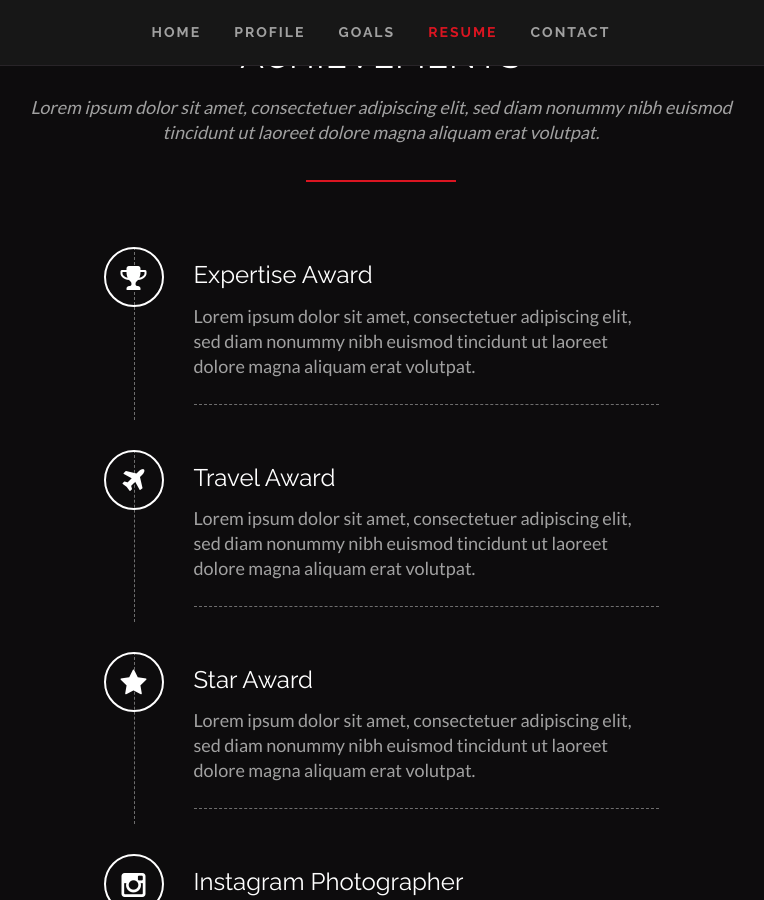
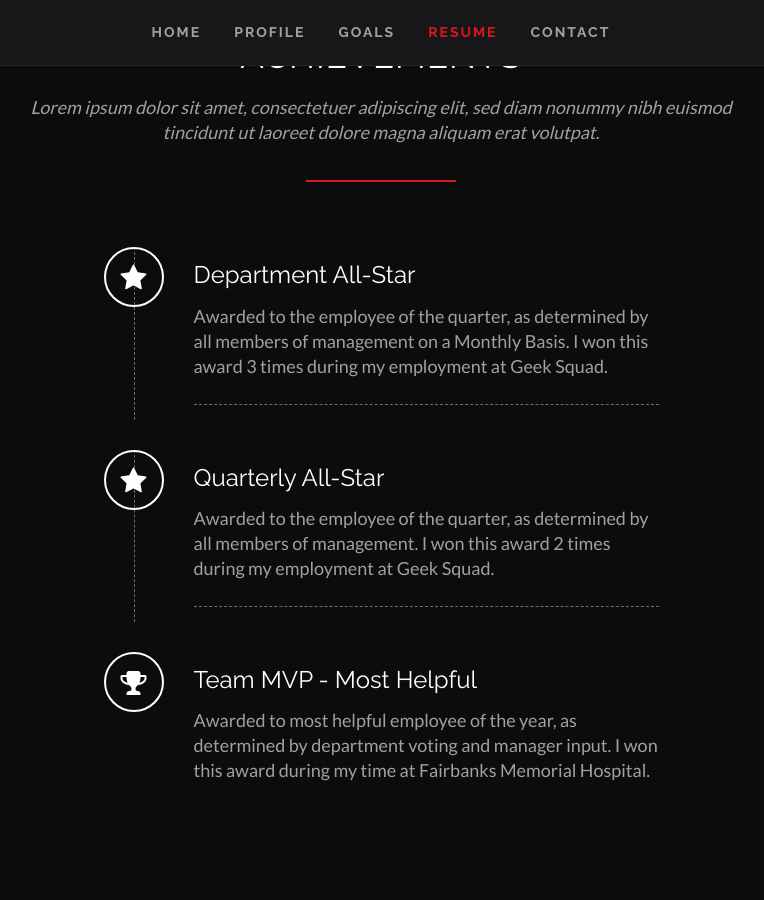
Before and after one commit to clearcareer/AndrewHopp, a Jekyll site: the page built from index.html, in a window 1280 px wide and 900 px high, scrolled down 4161 px. Shown: the whole window, without its empty margins (259-1023 px from the left). Built offline with Jekyll 4.4.1, drawn with Linux system fonts in a browser that asks for light colours; some web fonts are replaced; some of the changed text lies outside the part shown.

Commit message:
Updated '/index.html' via CloudCannon

```diff
--- a/index.html
+++ b/index.html
@@ -62,18 +62,15 @@
   - name: Data Analysis
     level: 80
 achievements:
-  - name: Expertise Award
-    description: 'Lorem ipsum dolor sit amet, consectetuer adipiscing elit, sed diam nonummy nibh euismod tincidunt ut laoreet dolore magna aliquam erat volutpat.'
+  - name: Department All-Star
+    description: 'Awarded to the employee of the quarter, as determined by all members of management on a Monthly Basis. I won this award 3 times during my employment at Geek Squad.'
+    icon: star
+  - name: Quarterly All-Star
+    description: 'Awarded to the employee of the quarter, as determined by all members of management. I won this award 2 times during my employment at Geek Squad.'
+    icon: star
+  - name: Team MVP - Most Helpful
+    description: 'Awarded to most helpful employee of the year, as determined by department voting and manager input. I won this award during my time at Fairbanks Memorial Hospital.'
     icon: trophy
-  - name: Travel Award
-    description: 'Lorem ipsum dolor sit amet, consectetuer adipiscing elit, sed diam nonummy nibh euismod tincidunt ut laoreet dolore magna aliquam erat volutpat.'
-    icon: plane
-  - name: Star Award
-    description: 'Lorem ipsum dolor sit amet, consectetuer adipiscing elit, sed diam nonummy nibh euismod tincidunt ut laoreet dolore magna aliquam erat volutpat.'
-    icon: star
-  - name: Instagram Photographer
-    description: 'Lorem ipsum dolor sit amet, consectetuer adipiscing elit, sed diam nonummy nibh euismod tincidunt ut laoreet dolore magna aliquam erat volutpat.'
-    icon: instagram
 social_icons:
   - name: LinkedIn
     link: 'Public Profilehttps://www.linkedin.com/in/ahopp'
```
